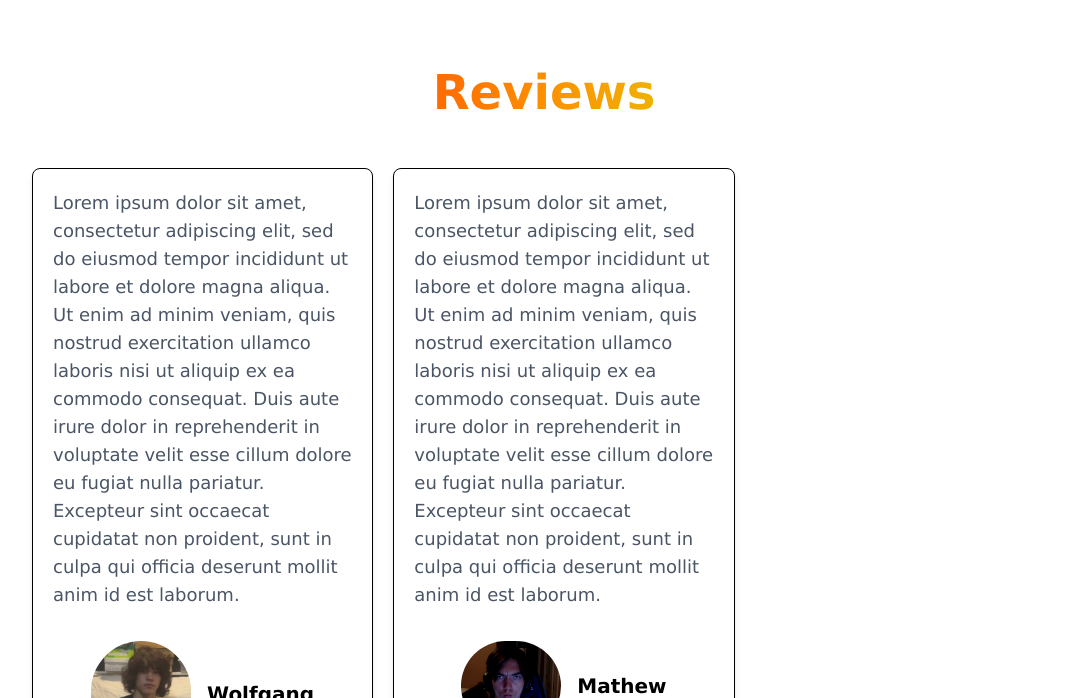
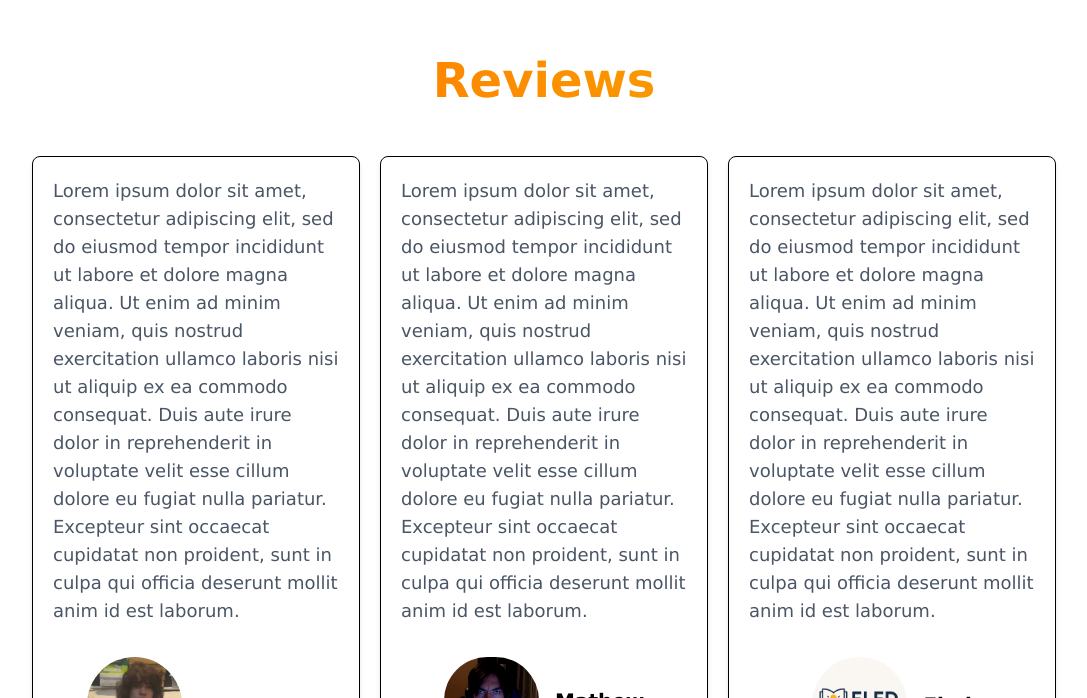
Before and after one commit to mathewrolf1/tutoring-website, a React (Vite) app: page / in a window 1280 px wide. Shown: the part 782-1480 px from the top of the page, without its empty margins (96-1183 px from the left). Built offline with nearby package versions, Linux system fonts and the light colour scheme.

Commit message:
NEED TO ALIGN BETTER

```diff
--- a/components/Navbar.jsx
+++ b/components/Navbar.jsx
@@ -7,7 +7,7 @@ export const Navbar = ({menuOpen, setMenuOpen}) => {
             document.body.style.overflow = menuOpen ? "hidden": "";
         }, [menuOpen]);
 
-    return ( <nav className="fixed top-0 h-20 w-full z-40 bg-[rgba(226, 226, 222, 0.51)] bg-yellow-100 border-b border-white/10 shadow-xl">
+    return ( <nav className="fixed top-0 h-20 w-full z-40 bg-[rgba(226, 226, 222, 0.51)] bg-yellow-100 shadow-xl">
         <div className="max-w-5xl mx-auto px-4">
             <div className="flex justify-between items-center h-16">
 
--- a/components/sections/Review.jsx
+++ b/components/sections/Review.jsx
@@ -2,7 +2,8 @@ import ReviewsCard from "../ReviewsCard";
 
 export const Review = () => {
     return (
-        <section id="review" className="min-h-screen flex flex-col items-center justify-center md:px-32 px-5">
+
+        <section id="review" className="min-h-screen flex flex-col align-center justify-center md:px-32 px-5">
 
             <h2 className="text-5xl font-bold mb-8 bg-gradient-to-r from-orange-500 to-yellow-500 bg-clip-text text-transparent text-center">
                 Reviews
@@ -11,10 +12,9 @@ export const Review = () => {
             <div className="flex flex-col md:flex-row gap-5 mt-5">
                 <ReviewsCard review="Lorem ipsum dolor sit amet, consectetur adipiscing elit, sed do eiusmod tempor incididunt ut labore et dolore magna aliqua. Ut enim ad minim veniam, quis nostrud exercitation ullamco laboris nisi ut aliquip ex ea commodo consequat. Duis aute irure dolor in reprehenderit in voluptate velit esse cillum dolore eu fugiat nulla pariatur. Excepteur sint occaecat cupidatat non proident, sunt in culpa qui officia deserunt mollit anim id est laborum." img="wolfie.png" name="Wolfgang"/>
                 <ReviewsCard review="Lorem ipsum dolor sit amet, consectetur adipiscing elit, sed do eiusmod tempor incididunt ut labore et dolore magna aliqua. Ut enim ad minim veniam, quis nostrud exercitation ullamco laboris nisi ut aliquip ex ea commodo consequat. Duis aute irure dolor in reprehenderit in voluptate velit esse cillum dolore eu fugiat nulla pariatur. Excepteur sint occaecat cupidatat non proident, sunt in culpa qui officia deserunt mollit anim id est laborum." img="mathew.png" name="Mathew"/>
+                <ReviewsCard review="Lorem ipsum dolor sit amet, consectetur adipiscing elit, sed do eiusmod tempor incididunt ut labore et dolore magna aliqua. Ut enim ad minim veniam, quis nostrud exercitation ullamco laboris nisi ut aliquip ex ea commodo consequat. Duis aute irure dolor in reprehenderit in voluptate velit esse cillum dolore eu fugiat nulla pariatur. Excepteur sint occaecat cupidatat non proident, sunt in culpa qui officia deserunt mollit anim id est laborum." img="eled.png" name="Eled"/>
 
             </div>
-
-
         </section>
 
     );
```
